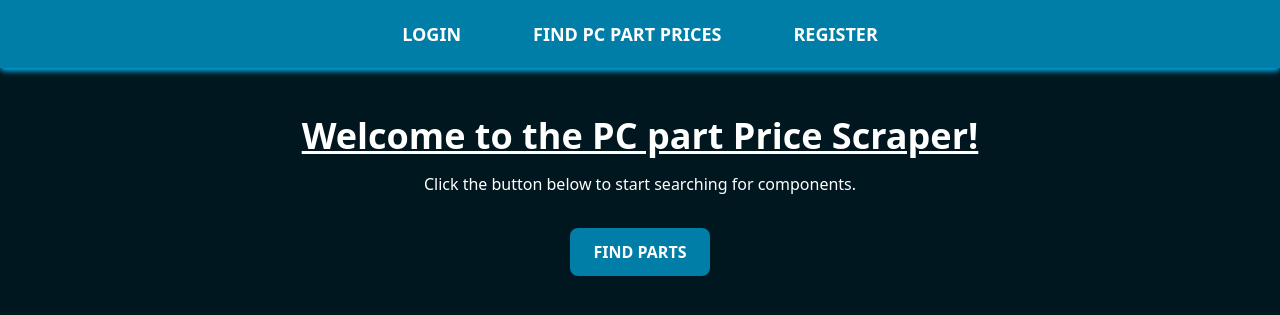
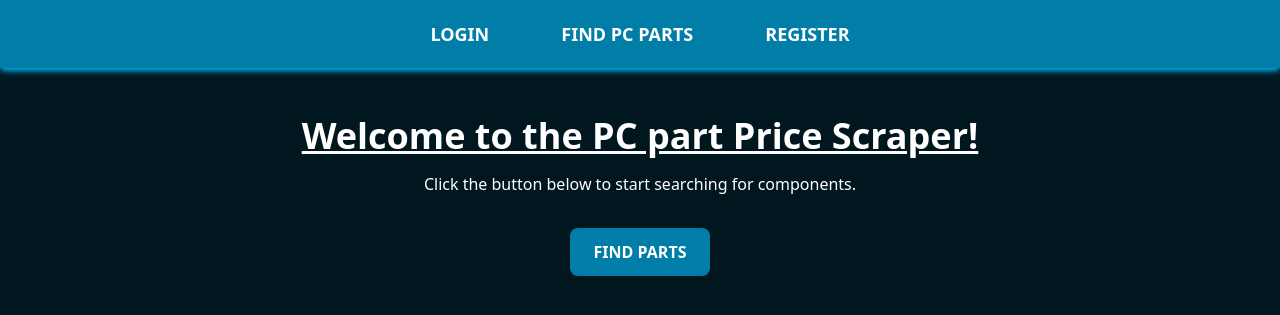
Before and after one commit to Rivia8/PCParts, a Flask app: page / in a window 1280 px wide. Shown: the top 315 px of the page. Run offline with Flask 3, Linux system fonts and the light colour scheme; style sheets or scripts are compiled from the project's sources.

Commit message:
fixed navbar title

```diff
--- a/templates/index.html
+++ b/templates/index.html
@@ -15,7 +15,7 @@
             </a>
 
             <div class=' mx-6 rounded-md px-3 py-1 transition-colors cursor-default'>
-                FIND PC PART PRICES
+                FIND PC PARTS
             </div>
 
             <a href='{{ url_for('register') }}'
--- a/templates/login.html
+++ b/templates/login.html
@@ -16,7 +16,7 @@
 
             <a href='{{ url_for("index") }}'
                 class='mx-6 rounded-md px-3 py-1 transition-colors hover:bg-highlights'>
-                FIND PC PART PRICES
+                FIND PC PARTS
             </a>
 
             <a href='{{ url_for('register') }}'
```
Also changed, not shown: templates/register.html (line endings or trailing spaces).
